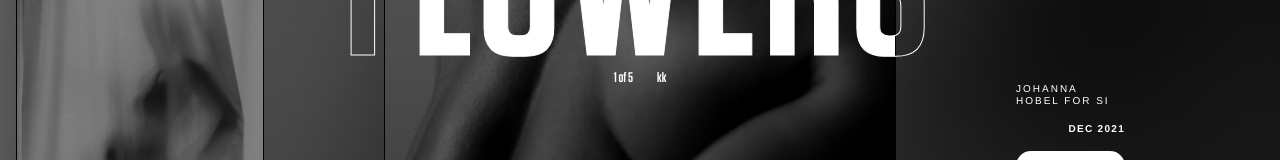
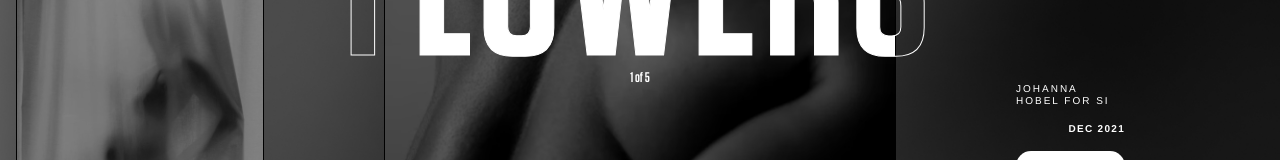
Before and after one commit to draqist/wild, a React (Create React App) app: page / in a window 1280 px wide. Shown: the part 524-684 px from the top of the page. Built offline with nearby package versions, Linux system fonts and the light colour scheme.

Commit message:
feat: centered the indicator

```diff
--- a/src/components/BodyContent.tsx
+++ b/src/components/BodyContent.tsx
@@ -20,7 +20,6 @@ export const BodyContent = ({ first_line, second_line, img_2x, i, alt, id, img }
               {" "}
               {i + 1} of {carouseldata.length}{" "}
             </p>
-            <p>kk</p>
           </div>
         </MainImage>
         <OutlineTextContainer as={motion.div} variants={outlineanimation} initial="initial" whileInView="animate">
--- a/src/styles/BodyStyles/ImageStyles.ts
+++ b/src/styles/BodyStyles/ImageStyles.ts
@@ -74,7 +74,7 @@ export const MainImage = styled.div`
   .indicator {
     display: flex;
     align-items: center;
-    gap: 24px;
+    /* gap: 24px; */
     position: relative;
     top: -170px;
     z-index: 4;
```
